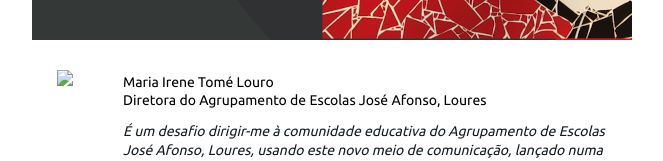
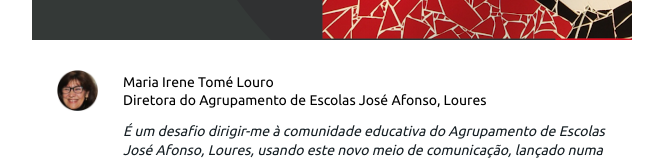
Before and after one commit to jarg1976/semana-do-patrono-2023, a website: page index.html in a window 1280 px wide. Shown: the part 434-595 px from the top of the page, without its empty margins (308-971 px from the left). Drawn offline with nearby package versions, Linux system fonts and the light colour scheme; the site is published under a folder, as on GitHub Pages, so addresses that start at the root find nothing.

```diff
--- a/index.html
+++ b/index.html
@@ -327,7 +327,7 @@
             <td  style="width:41px;">
 
       <img
-         height="auto" src="/img/diretora.png" style="border:0;display:block;outline:none;text-decoration:none;height:auto;width:100%;font-size:13px;" width="41"
+         height="auto" src="img/diretora.png" style="border:0;display:block;outline:none;text-decoration:none;height:auto;width:100%;font-size:13px;" width="41"
       />
 
             </td>
```
